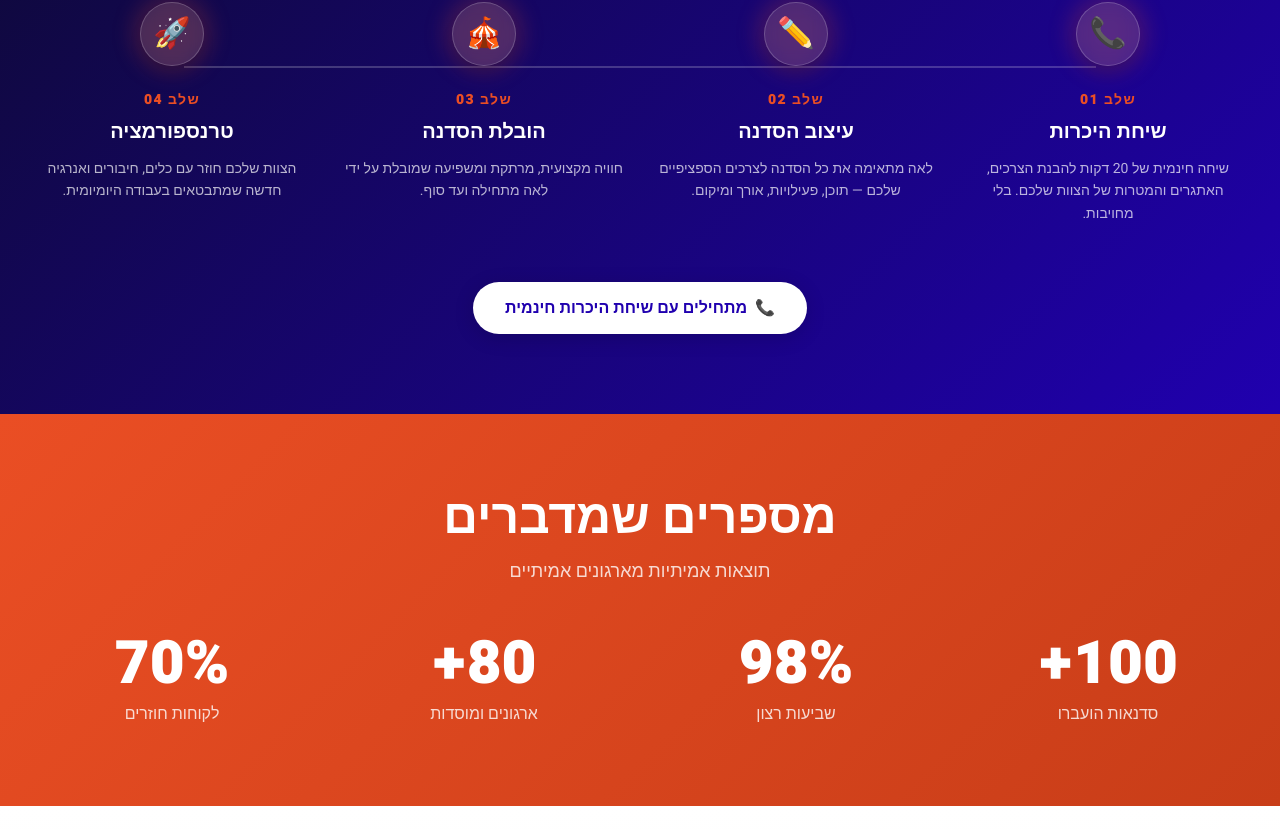
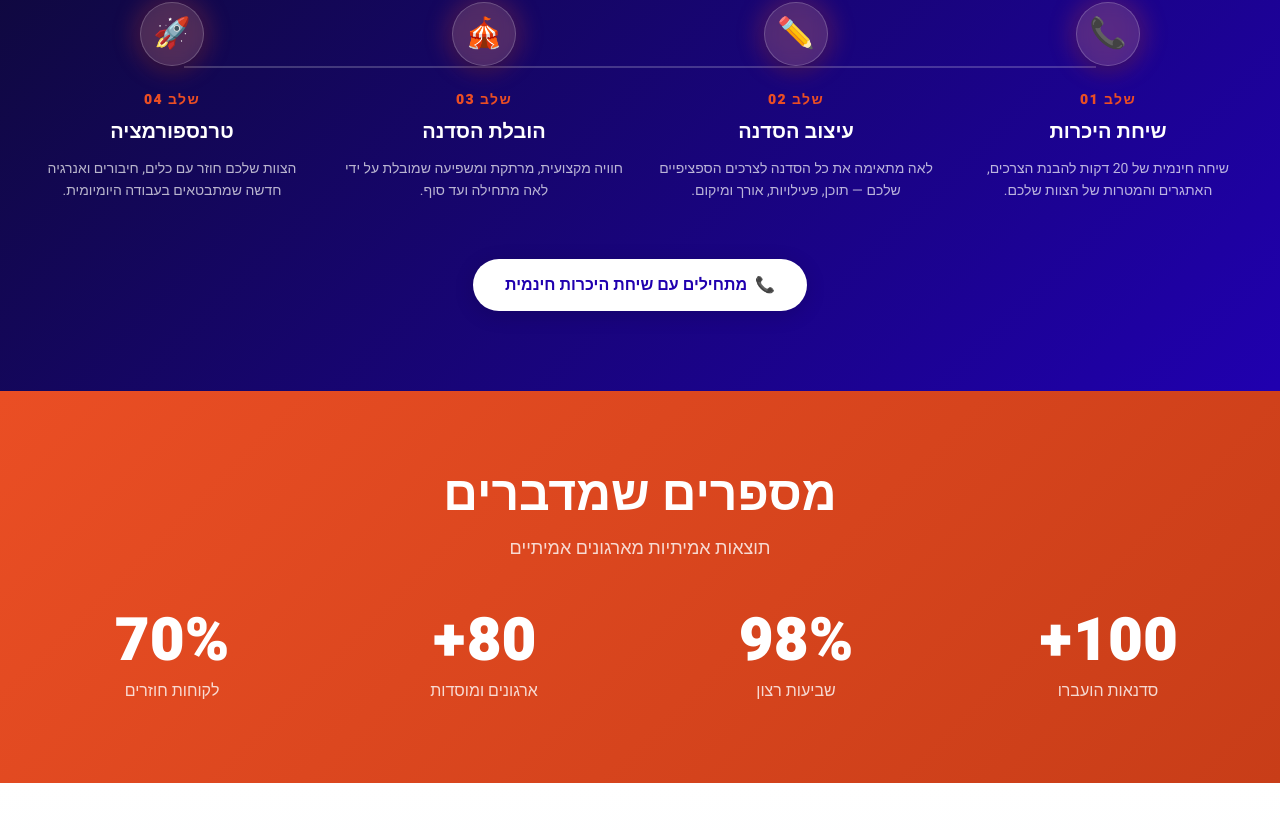
Before and after one commit to sgr25/odt_web, a Next.js app in the folder site/: page / in a window 1280 px wide. Shown: the part 5430-6260 px from the top of the page. Built offline with nearby package versions, Linux system fonts and the light colour scheme.

Commit message:
Update: Revise text in FAQ section for clarity and conciseness

```diff
--- a/site/components/sections/FAQ.tsx
+++ b/site/components/sections/FAQ.tsx
@@ -91,7 +91,7 @@ export default function FAQSection() {
             עוד לא מצאתם תשובה?
           </p>
           <p className="text-gray-600 mb-6">
-            לאה תשמח לענות על כל שאלה — בלי מחויבות.
+            לאה תשמח לענות על כל שאלה!
           </p>
           <div className="flex flex-wrap gap-4 justify-center">
             <a href={`mailto:${CONTACT.email}`} className="btn-primary">
--- a/site/lib/content.ts
+++ b/site/lib/content.ts
@@ -205,7 +205,7 @@ export const HOW_IT_WORKS = {
       number: "01",
       title: "שיחת היכרות",
       description:
-        "שיחה חינמית של 20 דקות להבנת הצרכים, האתגרים והמטרות של הצוות שלכם. בלי מחויבות.",
+        "שיחה חינמית של 20 דקות להבנת הצרכים, האתגרים והמטרות של הצוות שלכם.",
       icon: "📞",
     },
     {
```
